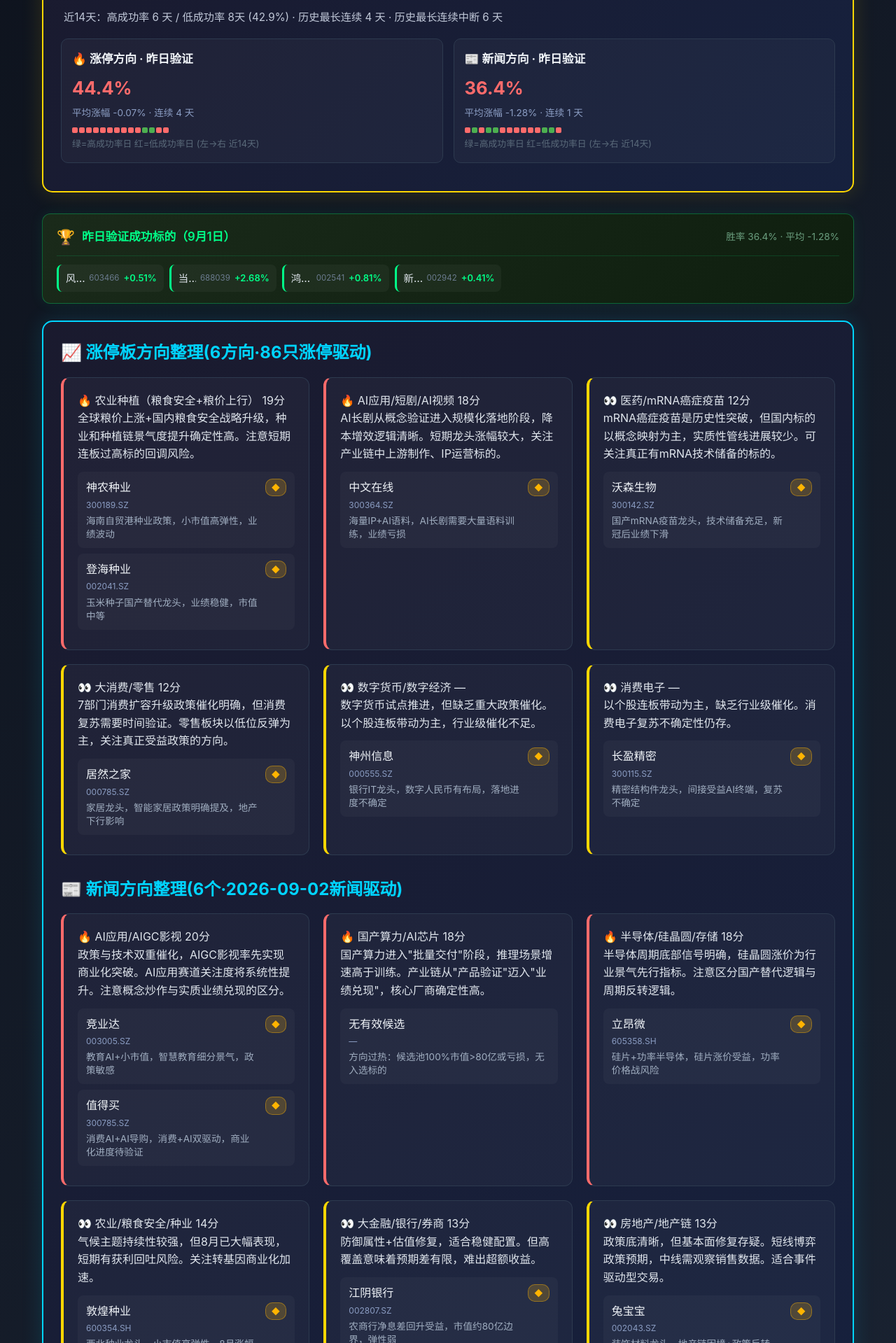
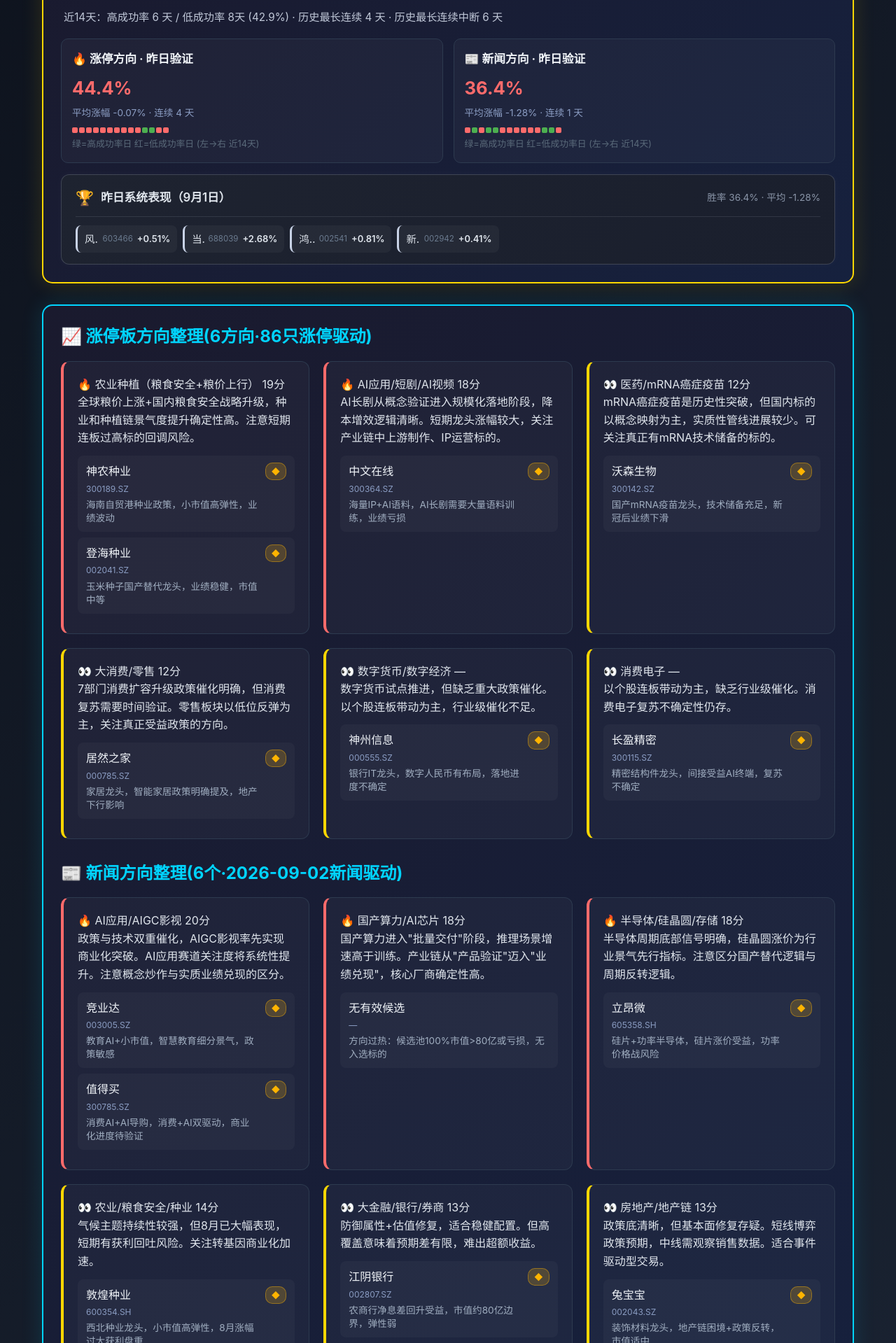
Before and after one commit to xiaoyi0319a/yixue-dashboard, a Jekyll site: the page index.html, which Jekyll copies as it is, in a window 1280 px wide. Shown: the part 1398-3317 px from the top of the page at 70% size. Built offline with Jekyll 4.4.1, drawn with Linux system fonts in a browser that asks for light colours; comment, search, counter and statistics services are not loaded.

Commit message:
ui: 方向整理系统状态面板重构 - 标题更名+移入黄色边框内+绿色改灰白

```diff
--- a/index.html
+++ b/index.html
@@ -68,7 +68,6 @@
             <div id="system-status-content">
                 <p style="color:#5a6a7a;text-align:center;padding:20px;">加载中...</p>
             </div>
-        </div>
         <script>
         (function() {
             const container = document.getElementById('system-status-content');
@@ -138,11 +137,11 @@
         })();
         </script>
 
-        <!-- 昨日验证成功标的 -->
+        <!-- 昨日系统表现 -->
         <div class="winners-box">
             <div class="winners-header">
                 <span class="winners-icon">🏆</span>
-                <span class="winners-title">昨日验证成功标的（9月1日）</span>
+                <span class="winners-title">昨日系统表现（9月1日）</span>
                 <span class="winners-meta">胜率 36.4% · 平均 -1.28%</span>
             </div>
             <div class="winners-grid">
@@ -152,15 +151,16 @@
                 <div class="winner-item up"><span class="w-name">新农股份</span><span class="w-code">002942</span><span class="w-pct">+0.41%</span></div>
             </div>
         </div>
+        </div>
 
         <style>
         .winners-box {
-            background: linear-gradient(135deg, #1a2a1a 0%, #0f1f0f 100%);
-            border: 1px solid rgba(0, 255, 136, 0.3);
+            background: linear-gradient(135deg, #1e2330 0%, #1a1f2d 100%);
+            border: 1px solid rgba(200, 210, 230, 0.2);
             border-radius: 12px;
             padding: 16px 20px;
-            margin: 16px 0 24px;
-            box-shadow: 0 0 20px rgba(0, 255, 136, 0.08);
+            margin: 16px 0 0;
+            box-shadow: 0 0 12px rgba(200, 210, 230, 0.04);
         }
         .winners-header {
             display: flex;
@@ -168,16 +168,16 @@
             gap: 10px;
             margin-bottom: 12px;
             padding-bottom: 10px;
-            border-bottom: 1px solid rgba(0, 255, 136, 0.15);
+            border-bottom: 1px solid rgba(200, 210, 230, 0.12);
         }
         .winners-icon { font-size: 1.3em; }
         .winners-title {
-            color: #00ff88;
+            color: #e0e6ed;
             font-weight: 600;
             font-size: 1.05em;
         }
         .winners-meta {
-            color: #6b9f7f;
+            color: #8a95a8;
             font-size: 0.85em;
             margin-left: auto;
         }
@@ -195,11 +195,11 @@
             background: rgba(255,255,255,0.04);
             font-size: 0.9em;
         }
-        .winner-item.up { border-left: 3px solid #00ff88; }
+        .winner-item.up { border-left: 3px solid #c8d2e6; }
         .winner-item.down { border-left: 3px solid #ff6b6b; }
         .w-name { color: #e0e6ed; font-weight: 500; white-space: nowrap; overflow: hidden; text-overflow: ellipsis; }
         .w-code { color: #6b7b8f; font-size: 0.8em; }
-        .w-pct { color: #00ff88; font-weight: 600; margin-left: auto; font-size: 0.9em; }
+        .w-pct { color: #e0e6ed; font-weight: 600; margin-left: auto; font-size: 0.9em; }
         .winner-item.down .w-pct { color: #ff6b6b; }
         </style>
 
```
